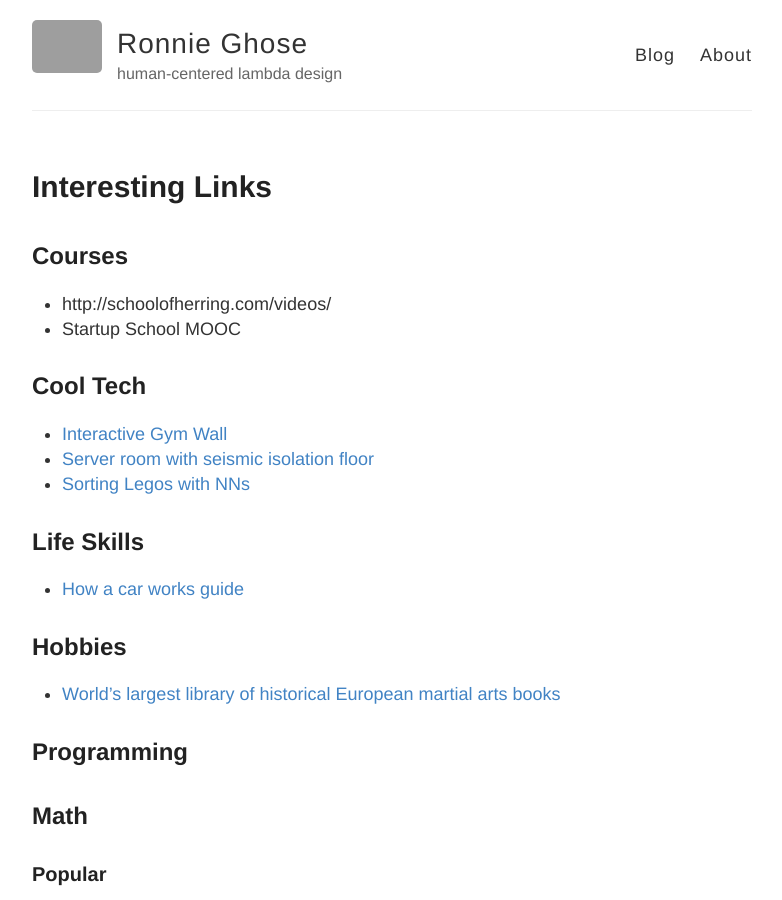
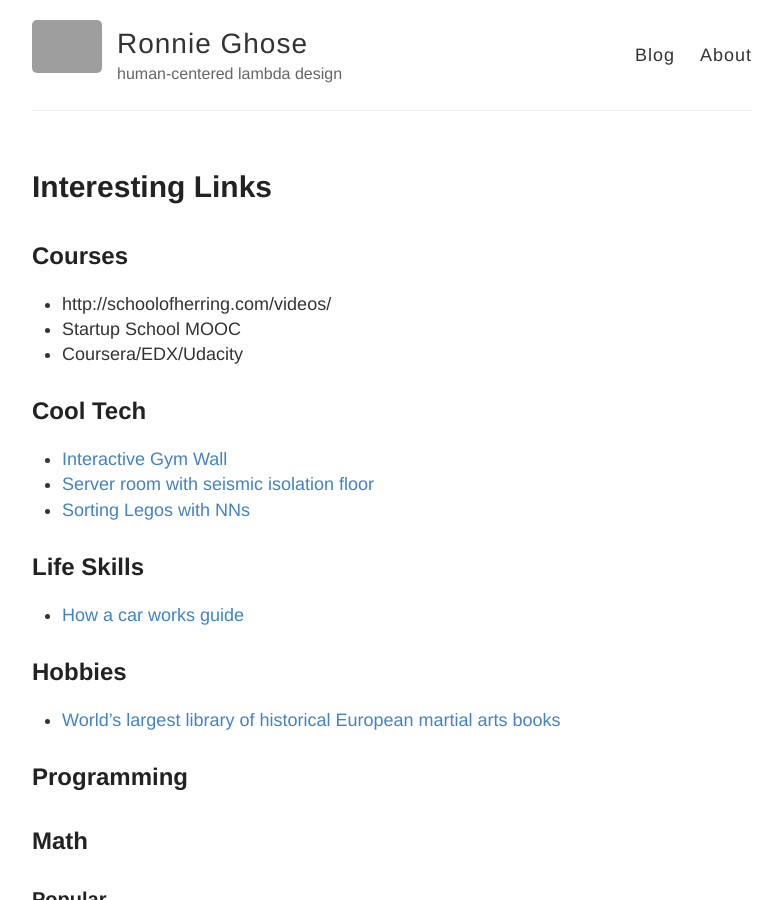
Before and after one commit to RONNCC/ronncc.github, a Jekyll site: the page built from _posts/2016-1-1-InterestingLinks.md, in a window 1280 px wide and 900 px high. Shown: the whole window, without its empty margins (248-1030 px from the left). Built offline with Jekyll 4.4.1, drawn with Linux system fonts in a browser that asks for light colours; comment, search, counter and statistics services are not loaded; grey boxes are pictures that could not be loaded.

Commit message:
Updated 2016-1-1-InterestingLinks.md

```diff
--- a/_posts/2016-1-1-InterestingLinks.md
+++ b/_posts/2016-1-1-InterestingLinks.md
@@ -14,6 +14,7 @@ title: Interesting Links
 ## Courses
 - http://schoolofherring.com/videos/
 - Startup School MOOC
+- Coursera/EDX/Udacity
 
 ## Cool Tech
 
```
